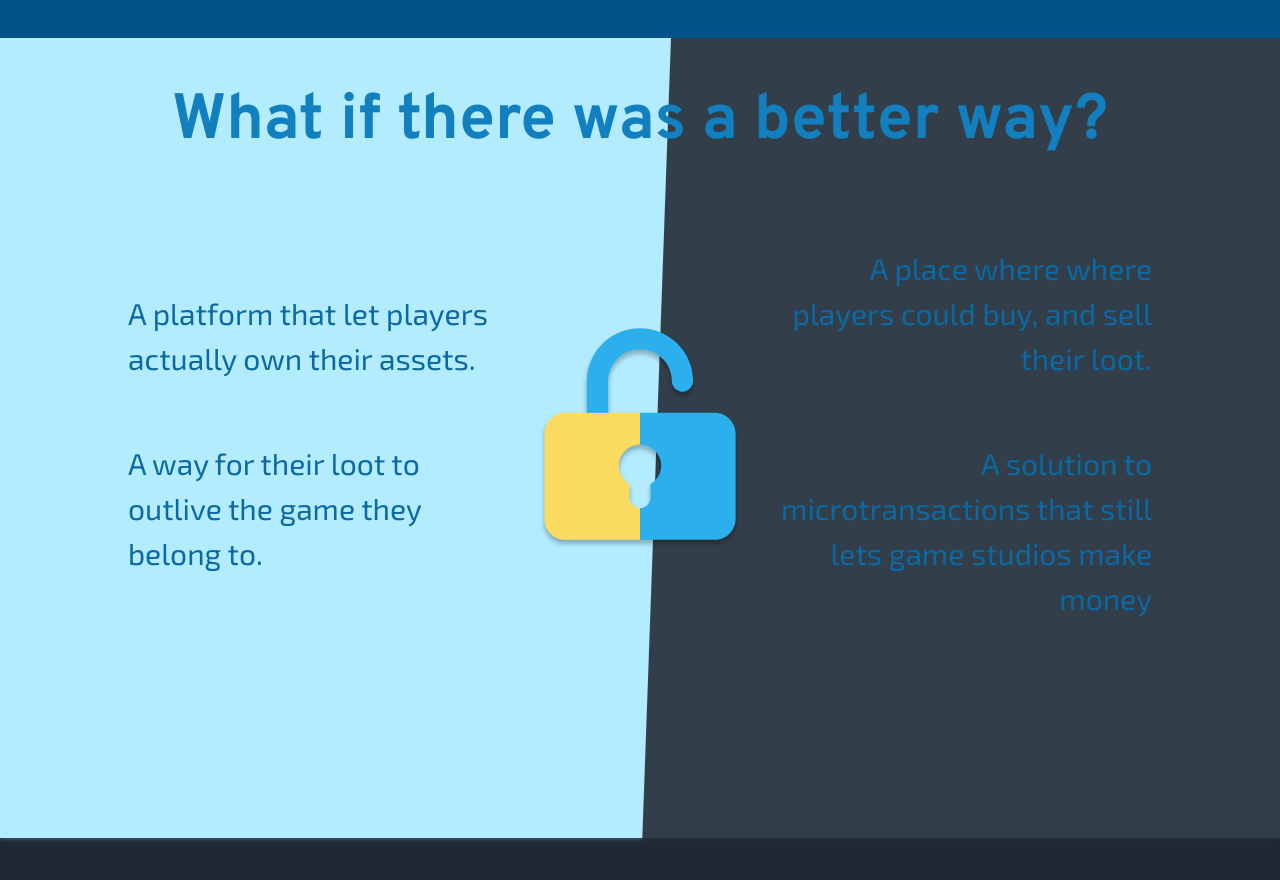
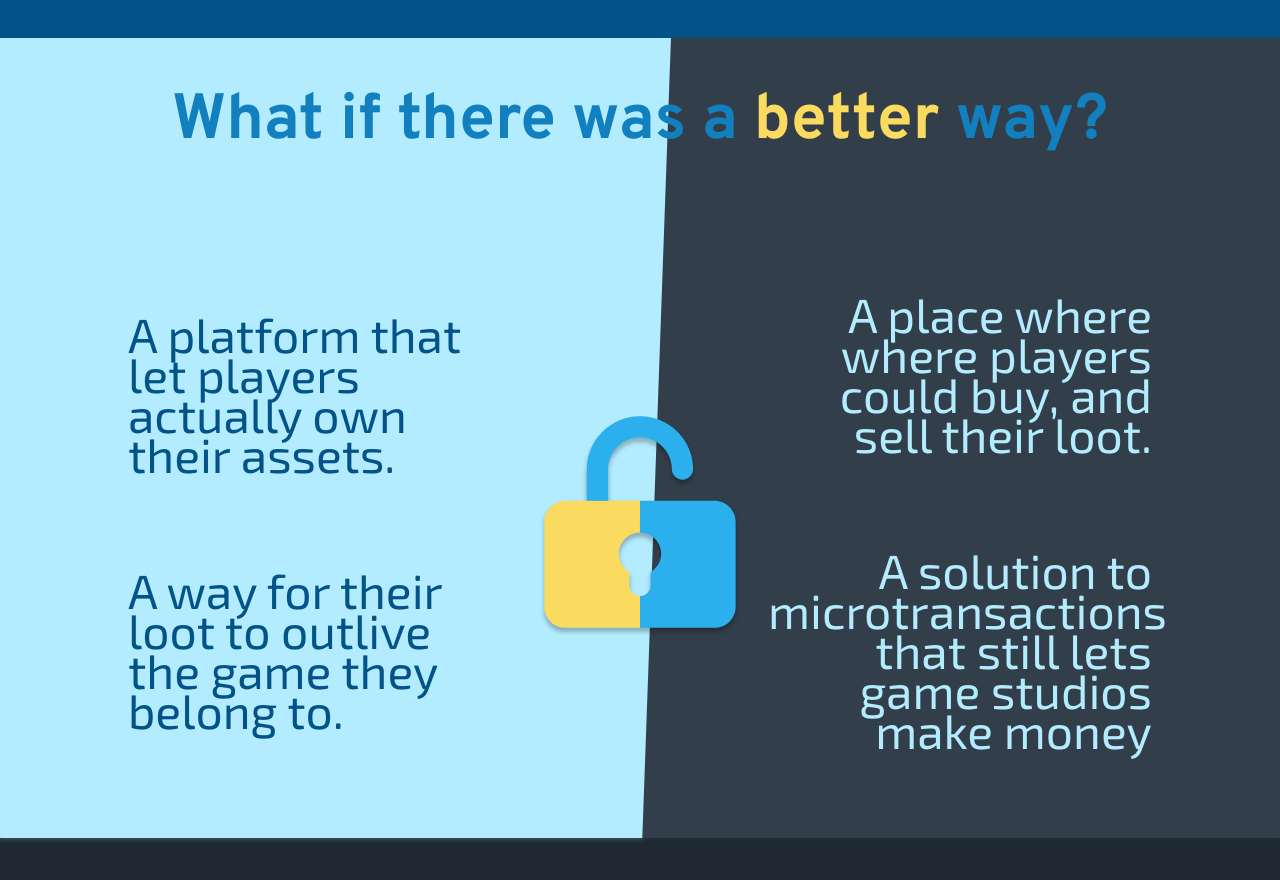
Before and after one commit to LootSolutions/loot-landing-page, a React app: page / in a window 1280 px wide. Shown: the part 762-1642 px from the top of the page. Built offline with nearby package versions, Linux system fonts and the light colour scheme.

Commit message:
Adjusted spacing on how page

```diff
--- a/src/Views/HowView/index.js
+++ b/src/Views/HowView/index.js
@@ -7,7 +7,9 @@ export default function Main() {
   return (
     <div id="how-view">
       <div id="how-view-content">
-        <h1>What if there was a better way?</h1>
+        <h1>
+          What if there was a <span className="highlight">better</span> way?
+        </h1>
         <div id="how-view-info">
           <div id="left-info">
             <p>A platform that let players actually own their assets. </p>
--- a/src/Views/HowView/style.scss
+++ b/src/Views/HowView/style.scss
@@ -16,21 +16,23 @@
       font-family: "Overpass";
       font-size: 64px;
       color: #127fbf;
+
+      .highlight {
+        color: #fadb5f;
+      }
     }
 
     #how-view-info {
       display: flex;
       flex-direction: row;
-      margin-top: 100px;
+      justify-content: center;
+      align-items: center;
+      margin-top: 40px;
 
       #how-svg {
         width: 256px;
         height: 256px;
       }
     }
-
-    p {
-      color: #0b69a3;
-    }
   }
 }
```
Also changed, not shown: public/style.css.
